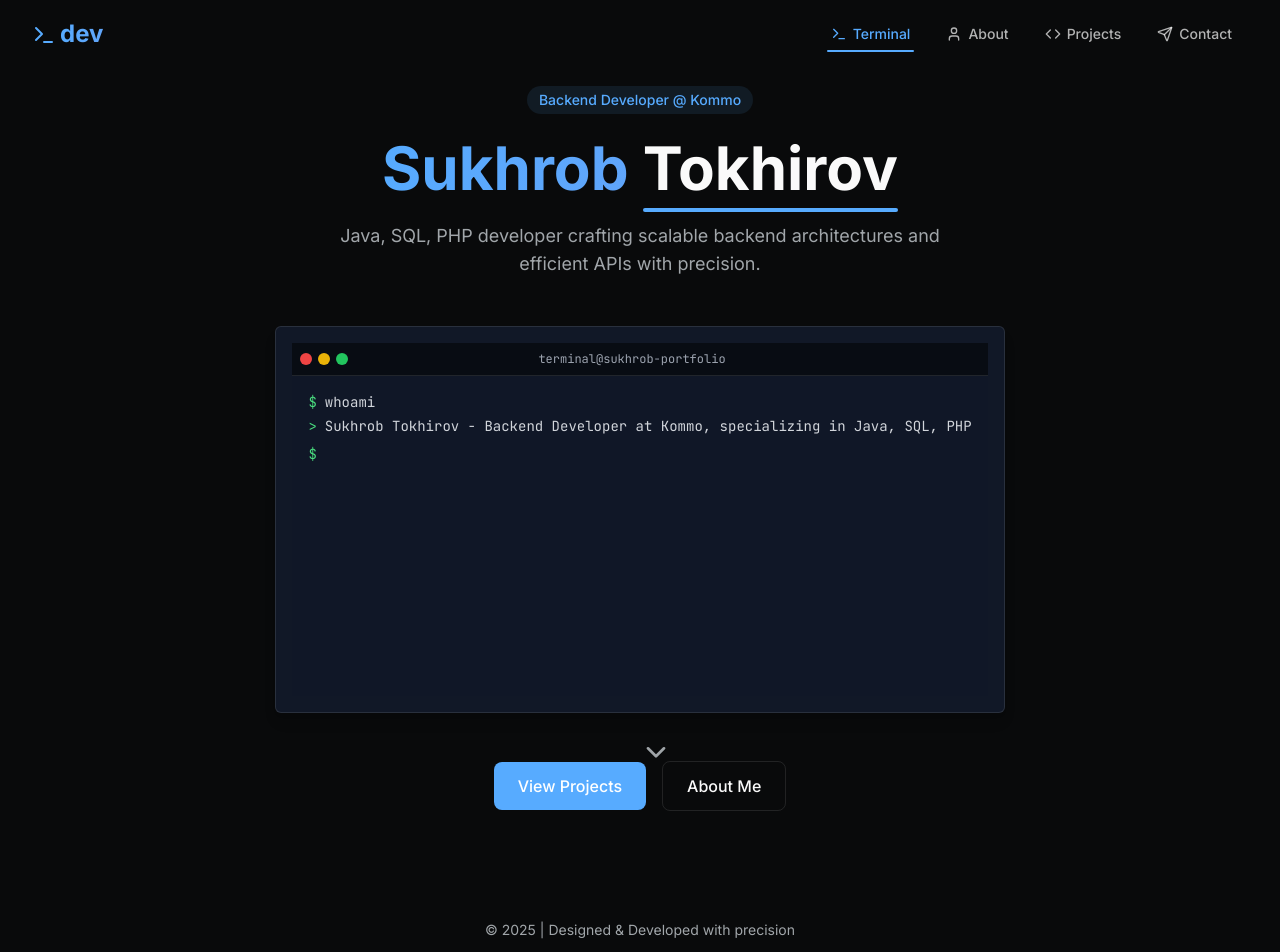
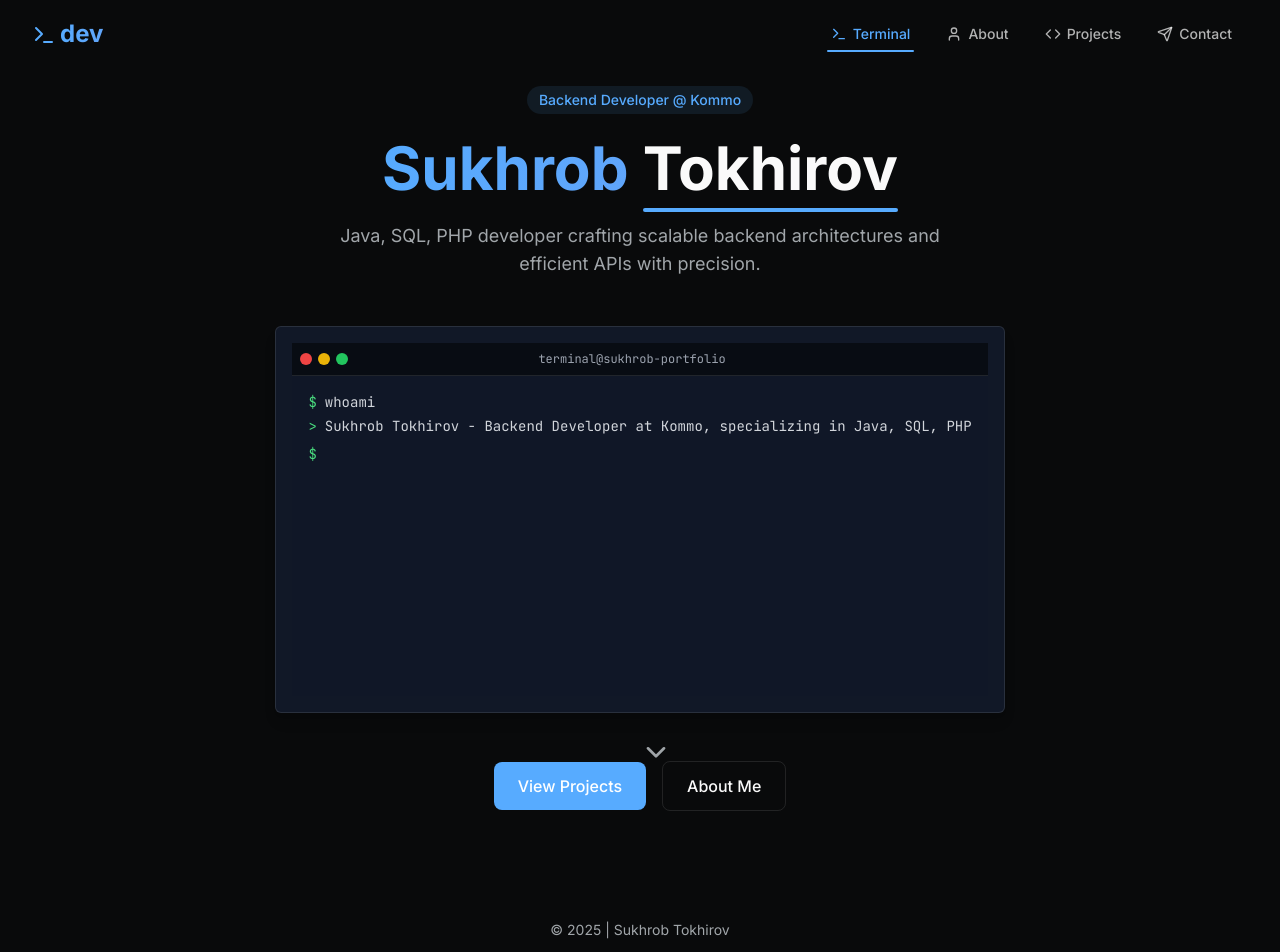
Before and after one commit to minadeveloper7/portfolio-website, a React (Vite) app: page / in a window 1280 px wide. Shown: the top 952 px of the page. Built offline with nearby package versions, Linux system fonts and the light colour scheme.

Commit message:
Update Layout.tsx

```diff
--- a/src/components/Layout.tsx
+++ b/src/components/Layout.tsx
@@ -20,7 +20,7 @@ const Layout: React.FC<LayoutProps> = ({ children }) => {
         </PageTransition>
       </main>
       <footer className="p-6 text-center text-sm text-muted-foreground">
-        <p>© {new Date().getFullYear()} | Designed & Developed with precision</p>
+        <p>© {new Date().getFullYear()} | Sukhrob Tokhirov</p>
       </footer>
     </div>
   );
```
